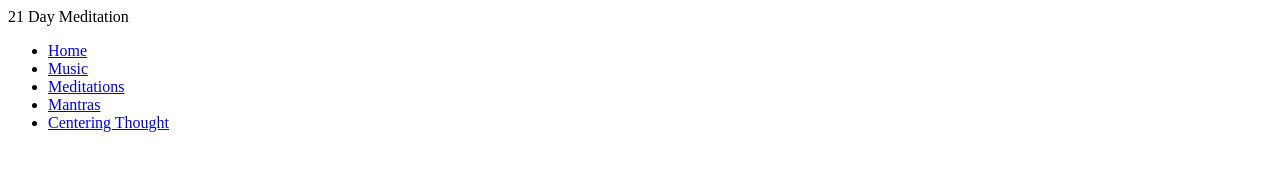
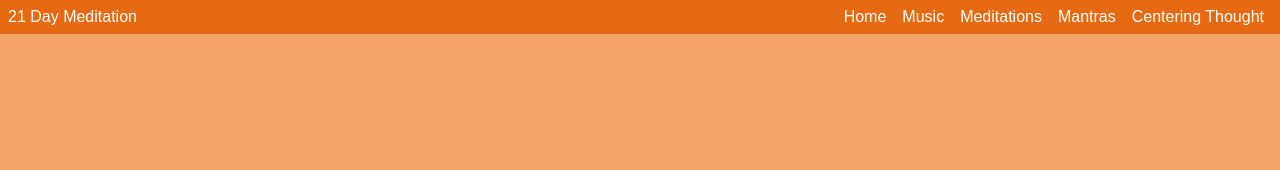
Before and after one commit to ScottDancer/Modal_Project_One, a plain HTML site: page navbar.html in a window 1280 px wide. Drawn offline with Linux system fonts and the light colour scheme.

Commit message:
styled navbar

```diff
--- a/navbar.css
+++ b/navbar.css
@@ -1,3 +1,44 @@
 * {
   box-sizing: border-box;
+  /* background-color:  hsl(25, 85.5%, 68.6%); */
 }
+
+body {
+  background-color: hsl(25, 85.5%, 68.6%);
+  margin: 0;
+}
+
+.nav{
+  background-color: hsl(25, 85.5%, 48.6%);
+  color: white;
+  display: flex;
+  justify-content: space-between;
+  align-items: center;
+  padding: 0 .5rem;
+  font-family: Arial, Helvetica, sans-serif;
+
+
+}
+
+.brand-name {
+
+}
+
+.link-list {
+ display: flex;
+ margin: 0;
+ list-style: none;
+}
+
+.link {
+  padding: .5rem;
+}
+
+.link:hover {
+  background-color: hsl(25, 85.5%, 68.6%);
+}
+.link a {
+  color: inherit;
+  text-decoration: none;
+
+}
```
